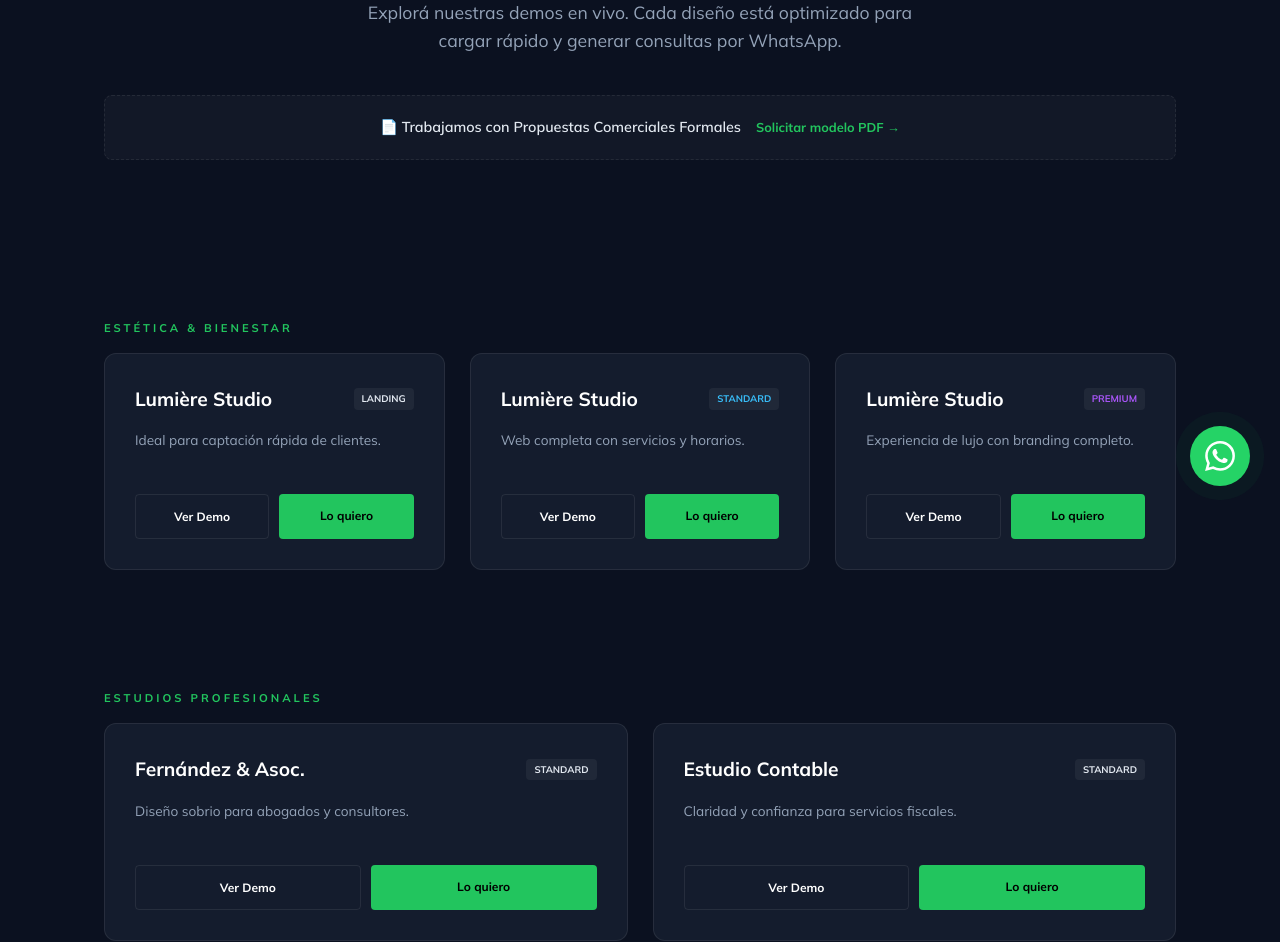
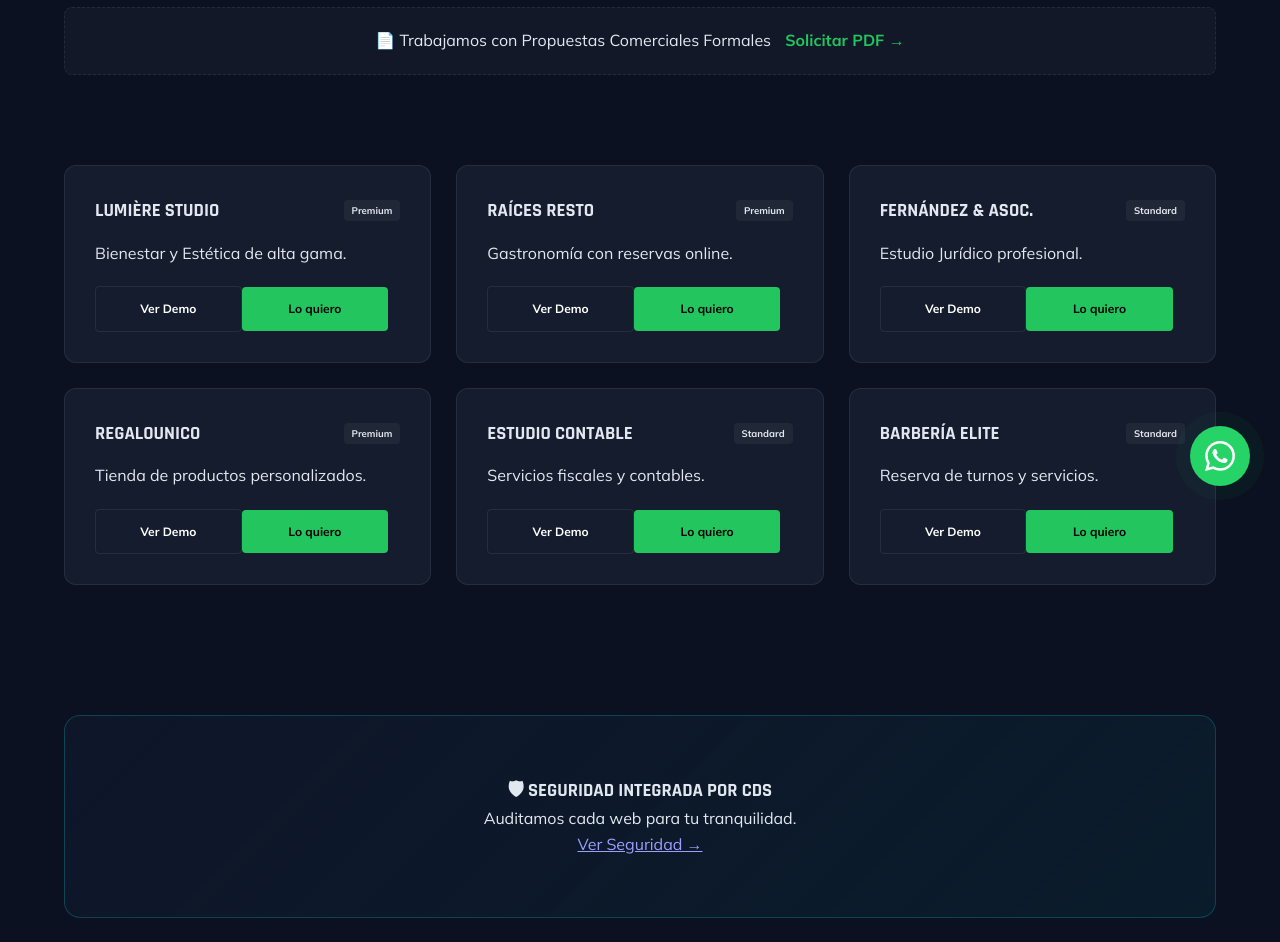
Before and after one commit to consultoriainformaticacds/nexo-landing, a website: page index.html in a window 1280 px wide. Shown: the part 284-1226 px from the top of the page. Drawn offline with Linux system fonts and the light colour scheme.

Commit message:
Final Elite: All 6 Demos & Proposal Banner

```diff
--- a/index.html
+++ b/index.html
@@ -4,202 +4,94 @@
   <meta charset="UTF-8">
   <meta name="viewport" content="width=device-width, initial-scale=1.0">
   <title>Catálogo de Modelos | NEXO — Soluciones Digitales</title>
-  <meta name="description" content="Explorá nuestras demos en vivo. Landing pages y sitios web profesionales para cada rubro.">
   <link rel="icon" href="logo-cds.png" type="image/png">
   <link rel="preconnect" href="https://fonts.googleapis.com">
   <link rel="preconnect" href="https://fonts.gstatic.com" crossorigin>
   <link href="https://fonts.googleapis.com/css2?family=Rajdhani:wght@600;700&family=Mulish:wght@300;400;600;700&display=swap" rel="stylesheet">
-
   <style>
-    :root {
-      --bg: #0b1120;
-      --bg-card: rgba(30, 41, 59, 0.5);
-      --accent: #22c55e;
-      --accent-cds: #00f2ff;
-      --text: #e2e8f0;
-      --text-dim: #94a3b8;
-      --glass-border: rgba(255, 255, 255, 0.08);
-      --transition: all 0.4s cubic-bezier(0.165, 0.84, 0.44, 1);
-    }
-
+    :root { --bg: #0b1120; --bg-card: rgba(30, 41, 59, 0.5); --accent: #22c55e; --accent-cds: #00f2ff; --text: #e2e8f0; --text-dim: #94a3b8; --glass-border: rgba(255, 255, 255, 0.08); --transition: all 0.4s cubic-bezier(0.165, 0.84, 0.44, 1); }
     * { margin: 0; padding: 0; box-sizing: border-box; }
     html { scroll-behavior: smooth; color-scheme: dark; }
     body { background-color: var(--bg); color: var(--text); font-family: 'Mulish', sans-serif; overflow-x: hidden; line-height: 1.6; }
-    h1, h2, h3, h4 { font-family: 'Rajdhani', sans-serif; text-transform: uppercase; letter-spacing: 1px; }
-
+    h1, h2, h3, h4 { font-family: 'Rajdhani', sans-serif; text-transform: uppercase; }
     nav { position: fixed; top: 0; width: 100%; padding: 15px 5%; display: flex; justify-content: space-between; align-items: center; z-index: 2000; backdrop-filter: blur(15px); background: rgba(11, 17, 32, 0.8); border-bottom: 1px solid var(--glass-border); }
     .nav-logo { font-size: 1.4rem; text-decoration: none; color: #fff; font-weight: 700; }
     .nav-logo span { color: var(--accent); }
-    .nav-cta-back { color: var(--text-dim); text-decoration: none; font-size: 0.8rem; font-weight: 700; text-transform: uppercase; border: 1px solid var(--glass-border); padding: 8px 16px; border-radius: 4px; transition: var(--transition); }
-    .nav-cta-back:hover { border-color: var(--accent); color: var(--accent); }
-
-    .container { max-width: 1200px; margin: 0 auto; padding: 0 5%; }
-
-    #hero { padding: 140px 0 60px; text-align: center; position: relative; }
-    .hero-badge { display: inline-block; padding: 6px 16px; background: rgba(34, 197, 94, 0.1); border: 1px solid var(--accent); border-radius: 100px; color: var(--accent); font-size: 0.7rem; font-weight: 700; margin-bottom: 20px; }
-    h1 { font-size: clamp(2.5rem, 7vw, 4rem); line-height: 1.1; margin-bottom: 20px; }
-    .hero-p { font-size: 1.1rem; color: var(--text-dim); max-width: 600px; margin: 0 auto; }
-
-    .proposal-banner { background: rgba(255,255,255,0.03); border: 1px dashed var(--glass-border); padding: 20px; border-radius: 8px; margin: 40px 0; display: flex; align-items: center; justify-content: center; gap: 15px; flex-wrap: wrap; }
-
-    .portfolio-section { padding: 60px 0; }
-    .rubro-label { font-size: 0.7rem; color: var(--accent); font-weight: 700; text-transform: uppercase; letter-spacing: 3px; margin-bottom: 15px; display: block; }
-    .portfolio-grid { display: grid; grid-template-columns: repeat(auto-fit, minmax(320px, 1fr)); gap: 25px; }
-
-    .demo-card {
-      background: var(--bg-card); border-radius: 12px; border: 1px solid var(--glass-border); overflow: hidden;
-      transition: var(--transition); position: relative; display: flex; flex-direction: column;
-    }
+    .nav-cta-back { color: var(--text-dim); text-decoration: none; font-size: 0.8rem; font-weight: 700; border: 1px solid var(--glass-border); padding: 8px 16px; border-radius: 4px; }
+    #hero { padding: 140px 0 60px; text-align: center; }
+    .proposal-banner { background: rgba(255,255,255,0.03); border: 1px dashed var(--glass-border); padding: 20px; border-radius: 8px; margin: 40px 5%; text-align: center; }
+    .portfolio-grid { display: grid; grid-template-columns: repeat(auto-fit, minmax(320px, 1fr)); gap: 25px; padding: 50px 5%; }
+    .demo-card { background: var(--bg-card); border-radius: 12px; border: 1px solid var(--glass-border); padding: 30px; transition: var(--transition); position: relative; overflow: hidden; }
     .demo-card:hover { border-color: var(--accent); transform: translateY(-8px); }
-    .demo-card::before {
-      content: ""; position: absolute; inset: 0;
-      background: radial-gradient(600px circle at var(--mouse-x) var(--mouse-y), rgba(34, 197, 94, 0.1), transparent 40%);
-      opacity: 0; transition: opacity 0.3s; pointer-events: none;
-    }
+    .demo-card::before { content: ""; position: absolute; inset: 0; background: radial-gradient(600px circle at var(--mouse-x) var(--mouse-y), rgba(34, 197, 94, 0.1), transparent 40%); opacity: 0; transition: opacity 0.3s; pointer-events: none; }
     .demo-card:hover::before { opacity: 1; }
-
-    .demo-card-body { padding: 30px; position: relative; z-index: 2; }
     .demo-card-top { display: flex; justify-content: space-between; align-items: center; margin-bottom: 15px; }
-    .demo-card-name { font-size: 1.2rem; font-weight: 700; color: #fff; }
-    .demo-card-nivel { font-size: 0.6rem; font-weight: 800; padding: 3px 8px; border-radius: 4px; text-transform: uppercase; background: rgba(255,255,255,0.05); }
-
-    .demo-card-desc { color: var(--text-dim); font-size: 0.85rem; margin-bottom: 25px; min-height: 40px; }
-    .demo-card-actions { display: grid; grid-template-columns: 1fr 1fr; gap: 10px; }
-    .btn-demo { text-align: center; text-decoration: none; padding: 12px; border-radius: 4px; font-size: 0.75rem; font-weight: 700; transition: var(--transition); }
-    .btn-demo-ver { border: 1px solid var(--glass-border); color: #fff; }
-    .btn-demo-ver:hover { background: #fff; color: #000; }
-    .btn-demo-quiero { background: var(--accent); color: #000; }
-
-    .cds-block { background: linear-gradient(135deg, rgba(15, 23, 42, 0.9), rgba(0, 242, 255, 0.05)); padding: 60px; border-radius: 16px; border: 1px solid rgba(0, 242, 255, 0.2); margin: 80px 0; text-align: center; }
-    .btn-cds { background: var(--accent-cds); color: #000; padding: 15px 30px; border-radius: 4px; text-decoration: none; font-weight: 800; display: inline-block; margin-top: 25px; transition: var(--transition); }
-
-    footer { padding: 60px 5%; border-top: 1px solid var(--glass-border); text-align: center; opacity: 0.6; font-size: 0.8rem; }
-
-    #wa-float { position: fixed; bottom: 30px; right: 30px; background: #25d366; width: 60px; height: 60px; border-radius: 50%; display: flex; align-items: center; justify-content: center; z-index: 3000; box-shadow: 0 10px 30px rgba(0,0,0,0.4); animation: pulse 2s infinite; }
+    .demo-card-nivel { font-size: 0.6rem; font-weight: 800; padding: 3px 8px; border-radius: 4px; background: rgba(255,255,255,0.05); }
+    .btn-demo { display: inline-block; text-align: center; text-decoration: none; padding: 12px; border-radius: 4px; font-size: 0.75rem; font-weight: 700; width: 48%; transition: 0.3s; }
+    .btn-ver { border: 1px solid var(--glass-border); color: #fff; }
+    .btn-ver:hover { background: #fff; color: #000; }
+    .btn-quiero { background: var(--accent); color: #000; }
+    .cds-block { background: linear-gradient(135deg, rgba(15, 23, 42, 0.9), rgba(0, 242, 255, 0.05)); padding: 60px; border-radius: 16px; border: 1px solid rgba(0, 242, 255, 0.2); margin: 80px 5%; text-align: center; }
+    #wa-float { position: fixed; bottom: 30px; right: 30px; background: #25d366; width: 60px; height: 60px; border-radius: 50%; display: flex; align-items: center; justify-content: center; z-index: 3000; box-shadow: 0 10px 30px rgba(0,0,0,0.4); animation: pulse 2s infinite; text-decoration: none; }
     @keyframes pulse { 0% { box-shadow: 0 0 0 0 rgba(37,211,102,0.7); } 70% { box-shadow: 0 0 0 15px rgba(37,211,102,0); } 100% { box-shadow: 0 0 0 0 rgba(37,211,102,0); } }
-
     .reveal { opacity: 0; transform: translateY(30px); transition: all 0.8s ease-out; }
     .reveal.visible { opacity: 1; transform: translateY(0); }
-
-    @media (max-width: 768px) { .demo-card-actions { grid-template-columns: 1fr; } .cds-block { padding: 30px; } }
   </style>
 </head>
 <body>
+  <nav><a class="nav-logo" href="#">NEXO<span>.</span></a><a href="https://nexoweb.pages.dev/" class="nav-cta-back">← Volver a la Agencia</a></nav>
+  <main>
+    <header id="hero"><h1>Elegí el modelo para <span>tu negocio</span></h1></header>
+    <div class="proposal-banner">📄 Trabajamos con Propuestas Comerciales Formales <a href="https://wa.me/5491124632544" target="_blank" style="color:var(--accent); font-weight:700; text-decoration:none; margin-left:10px;">Solicitar PDF →</a></div>
 
-  <nav>
-    <a class="nav-logo" href="#">NEXO<span>.</span></a>
-    <a href="https://nexoweb.pages.dev/" class="nav-cta-back">← Volver a la Agencia</a>
-  </nav>
-
-  <main class="container">
-
-    <header id="hero">
-      <span class="hero-badge">Showroom de Modelos 2026</span>
-      <h1>Elegí el modelo para <span>tu negocio</span></h1>
-      <p class="hero-p">Explorá nuestras demos en vivo. Cada diseño está optimizado para cargar rápido y generar consultas por WhatsApp.</p>
-
-      <div class="proposal-banner">
-        <span style="font-size: 0.9rem; font-weight: 600;">📄 Trabajamos con Propuestas Comerciales Formales</span>
-        <a href="https://wa.me/5491124632544?text=Hola!%20Quiero%20ver%20un%20modelo%20de%20vuestra%20propuesta%20comercial" target="_blank" style="color:var(--accent); text-decoration:none; font-size:0.8rem; font-weight:700;">Solicitar modelo PDF →</a>
-      </div>
-    </header>
-
-    <!-- SECCIÓN ESTÉTICA -->
-    <section class="portfolio-section">
-      <span class="rubro-label">Estética & Bienestar</span>
-      <div class="portfolio-grid">
+    <section class="portfolio-grid">
+      <!-- ESTÉTICA -->
       <article class="demo-card">
-          <div class="demo-card-body">
-            <div class="demo-card-top"><span class="demo-card-name">Lumière Studio</span><span class="demo-card-nivel">Landing</span></div>
-            <p class="demo-card-desc">Ideal para captación rápida de clientes.</p>
-            <div class="demo-card-actions">
-              <a class="btn-demo btn-demo-ver" href="demo-estetica-landing.html" target="_blank">Ver Demo</a>
-              <a class="btn-demo btn-demo-quiero" href="https://wa.me/5491124632544?text=Quiero%20Estetica%20Landing">Lo quiero</a>
-            </div>
-          </div>
+        <div class="demo-card-top"><h3>Lumière Studio</h3><span class="demo-card-nivel">Premium</span></div>
+        <p>Bienestar y Estética de alta gama.</p>
+        <div style="margin-top: 20px;"><a class="btn-demo btn-ver" href="demo-estetica-premium.html" target="_blank">Ver Demo</a><a class="btn-demo btn-quiero" href="https://wa.me/5491124632544">Lo quiero</a></div>
       </article>
+      <!-- RESTO -->
       <article class="demo-card">
-          <div class="demo-card-body">
-            <div class="demo-card-top"><span class="demo-card-name">Lumière Studio</span><span class="demo-card-nivel" style="color:#38bdf8">Standard</span></div>
-            <p class="demo-card-desc">Web completa con servicios y horarios.</p>
-            <div class="demo-card-actions">
-              <a class="btn-demo btn-demo-ver" href="demo-estetica-standard.html" target="_blank">Ver Demo</a>
-              <a class="btn-demo btn-demo-quiero" href="https://wa.me/5491124632544?text=Quiero%20Estetica%20Standard">Lo quiero</a>
-            </div>
-          </div>
+        <div class="demo-card-top"><h3>Raíces Resto</h3><span class="demo-card-nivel">Premium</span></div>
+        <p>Gastronomía con reservas online.</p>
+        <div style="margin-top: 20px;"><a class="btn-demo btn-ver" href="demo-restaurante.html" target="_blank">Ver Demo</a><a class="btn-demo btn-quiero" href="https://wa.me/5491124632544">Lo quiero</a></div>
       </article>
+      <!-- LEGAL -->
       <article class="demo-card">
-          <div class="demo-card-body">
-            <div class="demo-card-top"><span class="demo-card-name">Lumière Studio</span><span class="demo-card-nivel" style="color:#a855f7">Premium</span></div>
-            <p class="demo-card-desc">Experiencia de lujo con branding completo.</p>
-            <div class="demo-card-actions">
-              <a class="btn-demo btn-demo-ver" href="demo-estetica-premium.html" target="_blank">Ver Demo</a>
-              <a class="btn-demo btn-demo-quiero" href="https://wa.me/5491124632544?text=Quiero%20Estetica%20Premium">Lo quiero</a>
-            </div>
-          </div>
+        <div class="demo-card-top"><h3>Fernández & Asoc.</h3><span class="demo-card-nivel">Standard</span></div>
+        <p>Estudio Jurídico profesional.</p>
+        <div style="margin-top: 20px;"><a class="btn-demo btn-ver" href="modelos/estudio-juridico.html" target="_blank">Ver Demo</a><a class="btn-demo btn-quiero" href="https://wa.me/5491124632544">Lo quiero</a></div>
       </article>
-      </div>
+      <!-- TIENDA -->
+      <article class="demo-card">
+        <div class="demo-card-top"><h3>RegaloUnico</h3><span class="demo-card-nivel">Premium</span></div>
+        <p>Tienda de productos personalizados.</p>
+        <div style="margin-top: 20px;"><a class="btn-demo btn-ver" href="demo-tienda-premium.html" target="_blank">Ver Demo</a><a class="btn-demo btn-quiero" href="https://wa.me/5491124632544">Lo quiero</a></div>
+      </article>
+      <!-- CONTABLE -->
+      <article class="demo-card">
+        <div class="demo-card-top"><h3>Estudio Contable</h3><span class="demo-card-nivel">Standard</span></div>
+        <p>Servicios fiscales y contables.</p>
+        <div style="margin-top: 20px;"><a class="btn-demo btn-ver" href="demo-estudio-contable.html" target="_blank">Ver Demo</a><a class="btn-demo btn-quiero" href="https://wa.me/5491124632544">Lo quiero</a></div>
+      </article>
+      <!-- BARBERIA -->
+      <article class="demo-card">
+        <div class="demo-card-top"><h3>Barbería Elite</h3><span class="demo-card-nivel">Standard</span></div>
+        <p>Reserva de turnos y servicios.</p>
+        <div style="margin-top: 20px;"><a class="btn-demo btn-ver" href="demo-barberia.html" target="_blank">Ver Demo</a><a class="btn-demo btn-quiero" href="https://wa.me/5491124632544">Lo quiero</a></div>
+      </article>
     </section>
 
-    <!-- SECCIÓN LEGALES (CORREGIDA LA RUTA) -->
-    <section class="portfolio-section">
-      <span class="rubro-label">Estudios Profesionales</span>
-      <div class="portfolio-grid">
-        <article class="demo-card">
-          <div class="demo-card-body">
-            <div class="demo-card-top"><span class="demo-card-name">Fernández & Asoc.</span><span class="demo-card-nivel">Standard</span></div>
-            <p class="demo-card-desc">Diseño sobrio para abogados y consultores.</p>
-            <div class="demo-card-actions">
-              <a class="btn-demo btn-demo-ver" href="modelos/estudio-juridico.html" target="_blank">Ver Demo</a>
-              <a class="btn-demo btn-demo-quiero" href="https://wa.me/5491124632544?text=Quiero%20Estudio%20Juridico">Lo quiero</a>
-            </div>
-          </div>
-        </article>
-        <article class="demo-card">
-          <div class="demo-card-body">
-            <div class="demo-card-top"><span class="demo-card-name">Estudio Contable</span><span class="demo-card-nivel">Standard</span></div>
-            <p class="demo-card-desc">Claridad y confianza para servicios fiscales.</p>
-            <div class="demo-card-actions">
-              <a class="btn-demo btn-demo-ver" href="demo-estudio-contable.html" target="_blank">Ver Demo</a>
-              <a class="btn-demo btn-demo-quiero" href="https://wa.me/5491124632544?text=Quiero%20Estudio%20Contable">Lo quiero</a>
-            </div>
-          </div>
-        </article>
-      </div>
-    </section>
-
-    <!-- BLOQUE CDS -->
-    <section class="cds-block">
-      <span style="font-size: 2rem;">🛡</span>
-      <h3 style="margin: 15px 0;">Seguridad Integrada por CDS</h3>
-      <p style="color: var(--text-dim); max-width: 600px; margin: 0 auto;">Todas nuestras webs son auditadas por <strong>Consultoría Informática CDS</strong> para garantizar que tu negocio esté protegido contra ataques.</p>
-      <a href="https://consultoriainformaticacds.pages.dev/" target="_blank" class="btn-cds">Ver servicios de Seguridad →</a>
-    </section>
-
+    <section class="cds-block"><h3>🛡 Seguridad Integrada por CDS</h3><p>Auditamos cada web para tu tranquilidad.</p><a href="https://consultoriainformaticacds.pages.dev/" class="btn-cds">Ver Seguridad →</a></section>
   </main>
-
-  <footer>
-    <p>© 2026 NEXO · Parte del ecosistema CDS · CABA, Argentina</p>
-  </footer>
-
-  <a class="wa-float" id="wa-float" href="https://wa.me/5491124632544" target="_blank">
-    <svg viewBox="0 0 24 24" fill="white" width="30" height="30"><path d="M17.472 14.382c-.297-.149-1.758-.867-2.03-.967-.273-.099-.471-.148-.67.15-.197.297-.767.966-.94 1.164-.173.199-.347.223-.644.075-.297-.15-1.255-.463-2.39-1.475-.883-.788-1.48-1.761-1.653-2.059-.173-.297-.018-.458.13-.606.134-.133.298-.347.446-.52.149-.174.198-.298.298-.497.099-.198.05-.371-.025-.52-.075-.149-.669-1.612-.916-2.207-.242-.579-.487-.5-.669-.51-.173-.008-.371-.01-.57-.01-.198 0-.52.074-.792.372-.272.297-1.04 1.016-1.04 2.479 0 1.462 1.065 2.875 1.213 3.074.149.198 2.096 3.2 5.077 4.487.709.306 1.262.489 1.694.625.712.227 1.36.195 1.871.118.571-.085 1.758-.719 2.006-1.413.248-.694.248-1.289.173-1.413-.074-.124-.272-.198-.57-.347m-5.421 7.403h-.004a9.87 9.87 0 01-5.031-1.378l-.361-.214-3.741.982.998-3.648-.235-.374a9.86 9.86 0 01-1.51-5.26c.001-5.45 4.436-9.884 9.888-9.884 2.64 0 5.122 1.03 6.988 2.898a9.825 9.825 0 012.893 6.994c-.003 5.45-4.437 9.884-9.885 9.884m8.413-18.297A11.815 11.815 0 0012.05 0C5.495 0 .16 5.335.157 11.892c0 2.096.547 4.142 1.588 5.945L.057 24l6.305-1.654a11.882 11.882 0 005.683 1.448h.005c6.554 0 11.89-5.335 11.893-11.893a11.821 11.821 0 00-3.48-8.413z"/></svg>
-  </a>
-
+  <footer><p>© 2026 NEXO · Parte del ecosistema CDS</p></footer>
+  <a id="wa-float" href="https://wa.me/5491124632544" target="_blank"><svg viewBox="0 0 24 24" fill="white" width="30" height="30"><path d="M17.472 14.382c-.297-.149-1.758-.867-2.03-.967-.273-.099-.471-.148-.67.15-.197.297-.767.966-.94 1.164-.173.199-.347.223-.644.075-.297-.15-1.255-.463-2.39-1.475-.883-.788-1.48-1.761-1.653-2.059-.173-.297-.018-.458.13-.606.134-.133.298-.347.446-.52.149-.174.198-.298.298-.497.099-.198.05-.371-.025-.52-.075-.149-.669-1.612-.916-2.207-.242-.579-.487-.5-.669-.51-.173-.008-.371-.01-.57-.01-.198 0-.52.074-.792.372-.272.297-1.04 1.016-1.04 2.479 0 1.462 1.065 2.875 1.213 3.074.149.198 2.096 3.2 5.077 4.487.709.306 1.262.489 1.694.625.712.227 1.36.195 1.871.118.571-.085 1.758-.719 2.006-1.413.248-.694.248-1.289.173-1.413-.074-.124-.272-.198-.57-.347m-5.421 7.403h-.004a9.87 9.87 0 01-5.031-1.378l-.361-.214-3.741.982.998-3.648-.235-.374a9.86 9.86 0 01-1.51-5.26c.001-5.45 4.436-9.884 9.888-9.884 2.64 0 5.122 1.03 6.988 2.898a9.825 9.825 0 012.893 6.994c-.003 5.45-4.437 9.884-9.885 9.884m8.413-18.297A11.815 11.815 0 0012.05 0C5.495 0 .16 5.335.157 11.892c0 2.096.547 4.142 1.588 5.945L.057 24l6.305-1.654a11.882 11.882 0 005.683 1.448h.005c6.554 0 11.89-5.335 11.893-11.893a11.821 11.821 0 00-3.48-8.413z"/></svg></a>
   <script>
     document.addEventListener('DOMContentLoaded', () => {
-      const observer = new IntersectionObserver((entries) => {
-        entries.forEach(entry => { if (entry.isIntersecting) entry.target.classList.add('visible'); });
-      }, { threshold: 0.1 });
+      const observer = new IntersectionObserver((entries) => { entries.forEach(entry => { if (entry.isIntersecting) entry.target.classList.add('visible'); }); }, { threshold: 0.1 });
       document.querySelectorAll('section, article, .cds-block').forEach(el => { el.classList.add('reveal'); observer.observe(el); });
-
-      window.addEventListener('mousemove', (e) => {
-        document.querySelectorAll('.demo-card').forEach(card => {
-          const rect = card.getBoundingClientRect();
-          card.style.setProperty('--mouse-x', `${e.clientX - rect.left}px`);
-          card.style.setProperty('--mouse-y', `${e.clientY - rect.top}px`);
-        });
-      });
+      window.addEventListener('mousemove', (e) => { document.querySelectorAll('.demo-card').forEach(card => { const rect = card.getBoundingClientRect(); card.style.setProperty('--mouse-x', `${e.clientX - rect.left}px`); card.style.setProperty('--mouse-y', `${e.clientY - rect.top}px`); }); });
     });
   </script>
 </body>
```
Lines whose indentation alone changed are shown as unchanged.
